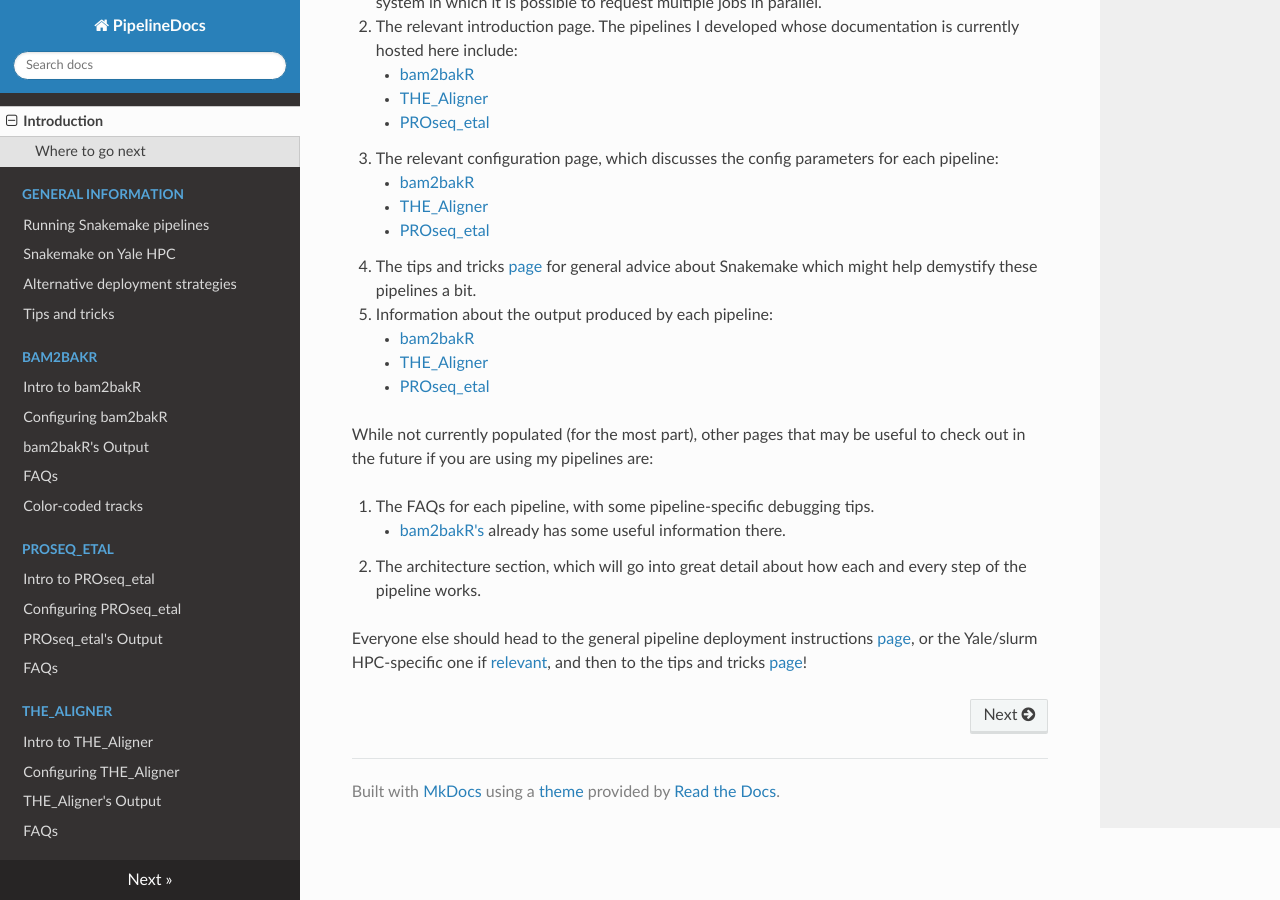
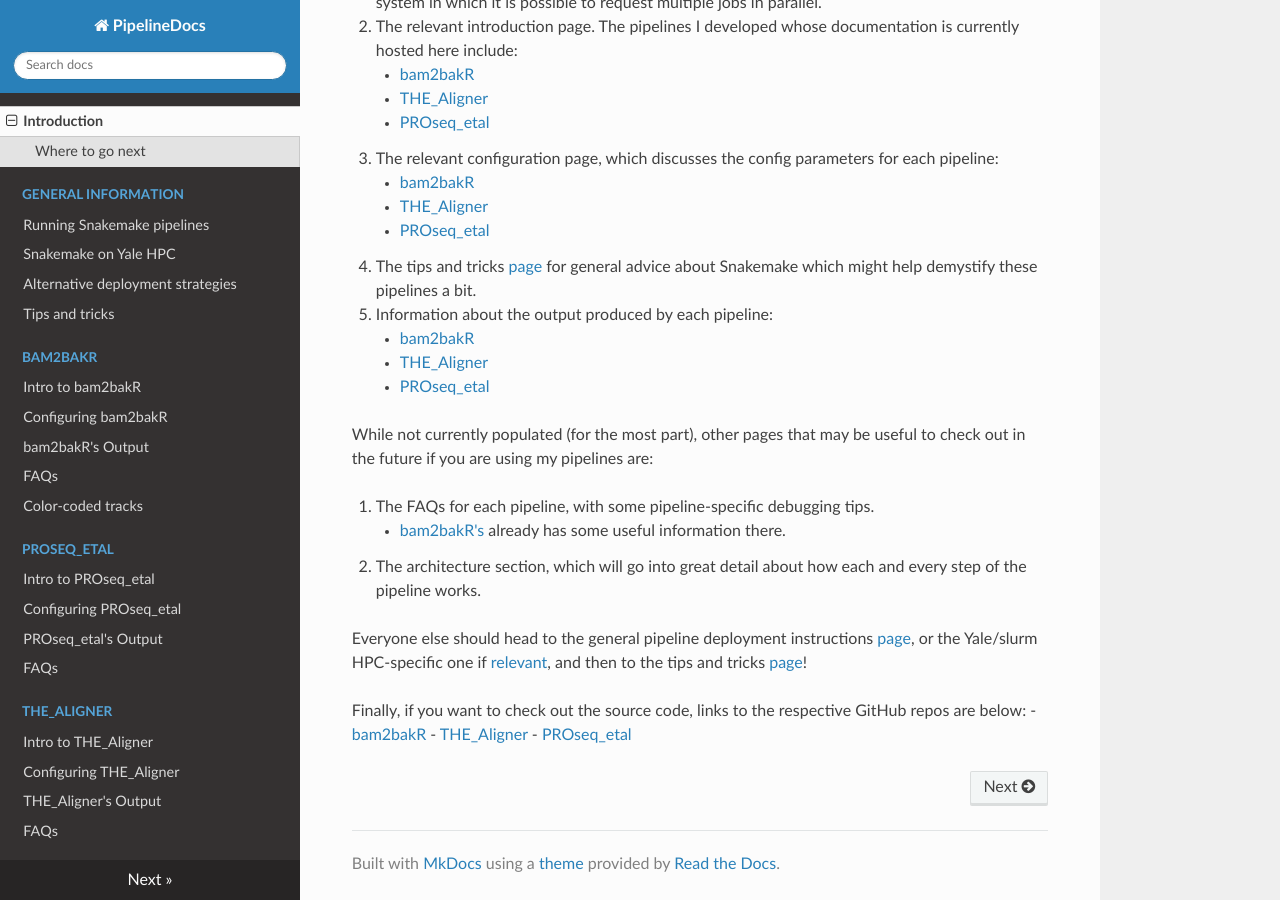
Before and after one commit to isaacvock/PipelineDocs, an MkDocs documentation site: the page built from docs/index.md, in a window 1280 px wide and 900 px high, scrolled down 838 px. Built offline with MkDocs 1.6.1, drawn with Linux system fonts in a browser that asks for light colours; nearby versions of some CDN libraries.

Commit message:
Add convenient links to the source code

```diff
--- a/docs/index.md
+++ b/docs/index.md
@@ -31,3 +31,8 @@ While not currently populated (for the most part), other pages that may be usefu
 
 
 Everyone else should head to the general pipeline deployment instructions [page](deploy.md), or the Yale/slurm HPC-specific one if [relevant](simon.md), and then to the tips and tricks [page](pragmatism.md)!
+
+Finally, if you want to check out the source code, links to the respective GitHub repos are below:
+- [bam2bakR](https://github.com/simonlabcode/bam2bakR/)
+- [THE_Aligner](https://github.com/isaacvock/THE_Aligner)
+- [PROseq_etal](https://github.com/isaacvock/PROseq_etal)
```
Also changed, not shown: docs/aligner/intro.md (+1 -1 lines), docs/bam2bakR/intro.md (+1 -1 lines), docs/proseq/intro.md (+1 -1 lines).
